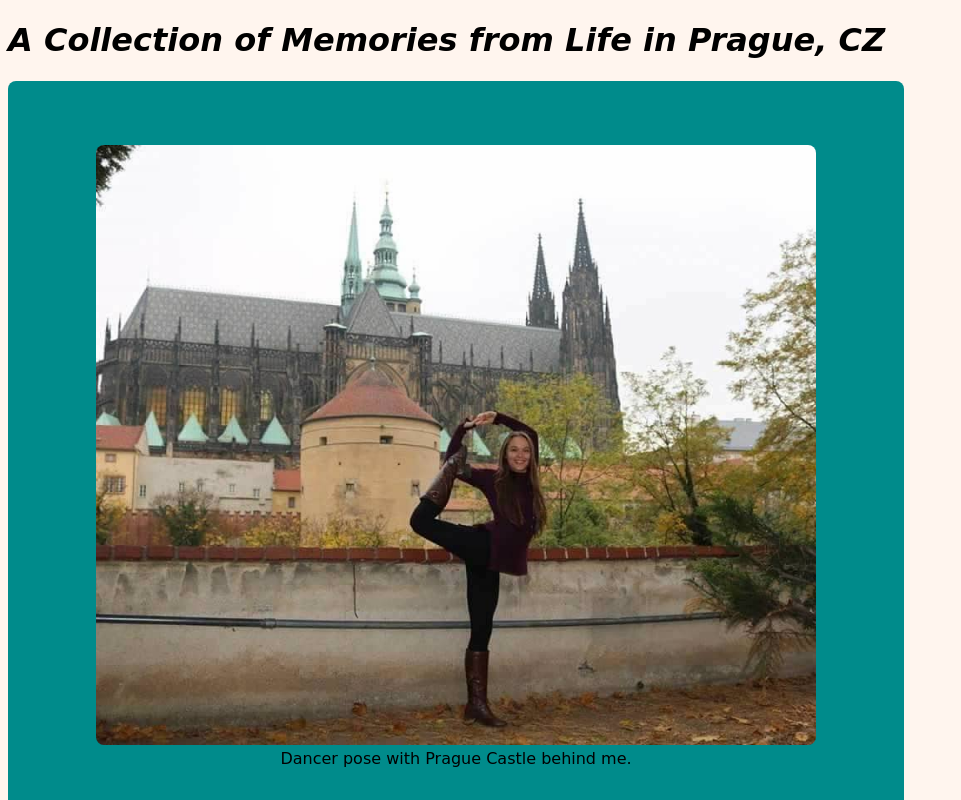
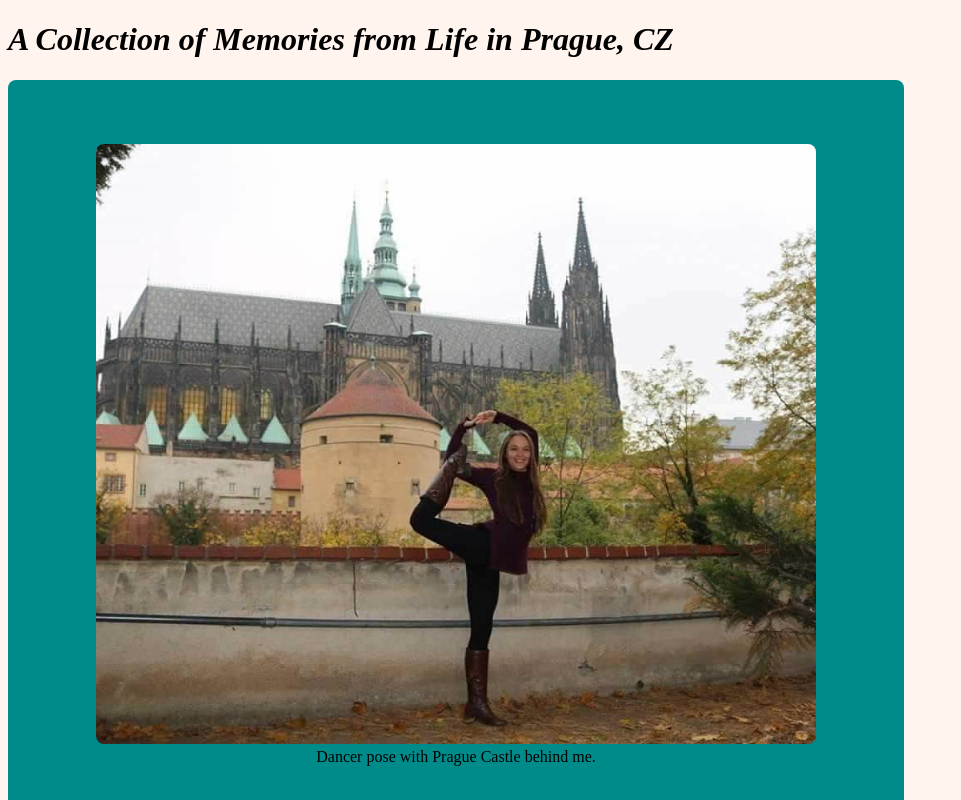
Before and after one commit to AmberBaumann/html-me-something, a plain HTML site: page index.html in a window 1280 px wide. Shown: the top 800 px of the page, without its empty margins (0-961 px from the left). Drawn offline with Linux system fonts and the light colour scheme.

Commit message:
updated font

```diff
--- a/styles.css
+++ b/styles.css
@@ -2,7 +2,7 @@ body{
     background-color: seashell;
     text-align: justify;
     color: black;
-    font-family: "Bradley Hand", cursive;
+    font-family: "Fantasy", Papyrus ;
 }
 
 #myHeader{
```
